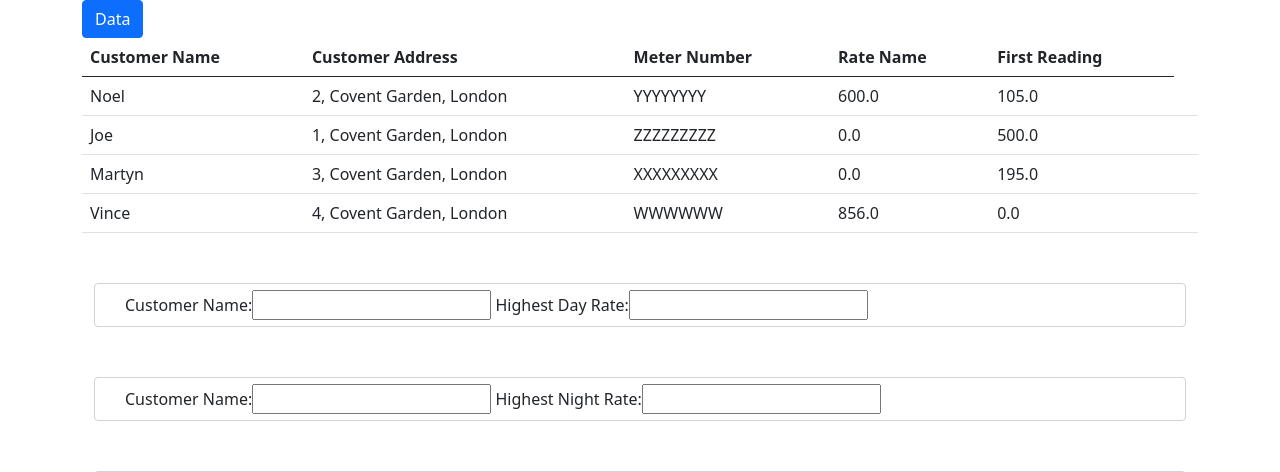
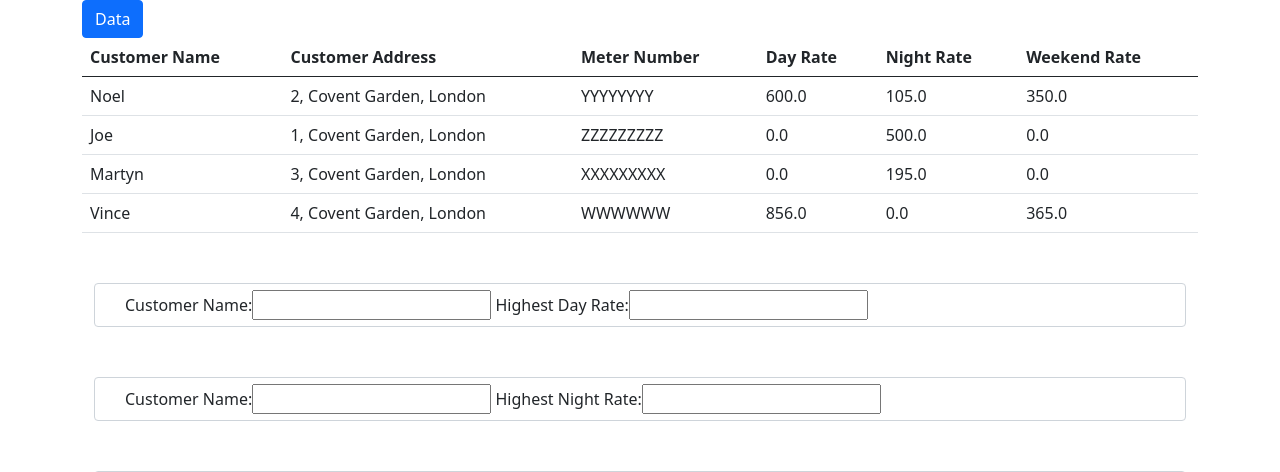
Before and after one commit to leeton1412/meter_excel, a Django app: page /data in a window 1280 px wide. Shown: the top 472 px of the page. Run offline with Django 3.2, Linux system fonts and the light colour scheme; data comes from the database, SQL or seed files in the repository; both versions use the stored data as it was after the commit.

Commit message:
Changed Table Headers

```diff
--- a/meters/models.py
+++ b/meters/models.py
@@ -31,5 +31,5 @@ class Meters(models.Model):
     first_weekend_night = models.IntegerField(null=True)
     second_weekend_night = models.IntegerField(null=True)
 
-    def __str__(self):
-        return self.customer_name
+    #def __str__(self):
+        #return self.customer_name
--- a/meters/templates/index.html
+++ b/meters/templates/index.html
@@ -10,33 +10,34 @@
         <th scope="col">Customer Name</th>
         <th scope="col">Customer Address</th>
         <th scope="col">Meter Number</th>
-        <th scope="col">Rate Name</th>
-        <th scope="col">First Reading</th>
+        <th scope="col">Day Rate</th>
+        <th scope="col">Night Rate</th>
+        <th scope="col">Weekend Rate</th>
       </tr>
     </thead>
     <tbody>
       {% for item in items %}
         <tr>
-          <td>{{ item.customer_name }}</td>
-          <td>{{ item.customer_address }}</td>
-          <td>{{ item.meter_number }}</td>
-          <td>{{ item.day_rate }}</td>
-          <td>{{ item.night_rate }}</td>
-          <td>{{ item.weekend_Rate }}</td>
+          <td class="name">{{ item.customer_name }}</td>
+          <td class="address">{{ item.customer_address }}</td>
+          <td class="meter">{{ item.meter_number }}</td>
+          <td class="day">{{ item.day_rate }}</td>
+          <td class="night">{{ item.night_rate }}</td>
+          <td class="weekend">{{ item.weekend_rate }}</td>
         </tr>
       {% endfor %}
   </table>
 
 <div class="container">
-<form action="" class="form-control form-group django-table">
+<form action="" class="form-control form-group django-table" id="day" >
   {% csrf_token %}
   {{ high_day.as_table }}
 </form>
-<form action="" class="form-control form-group django-table">
+<form action="" class="form-control form-group django-table" id="night" >
   {% csrf_token %}
   {{ high_night.as_table }}
 </form>
-<form action="" class="form-control form-group django-table">
+<form action="" class="form-control form-group django-table" id="total" >
   {% csrf_token %}
   {{ high_total.as_table }}
 </form>
```
Also changed, not shown: meters/static/js/meters.js (+16 -0 lines), db.sqlite3.
